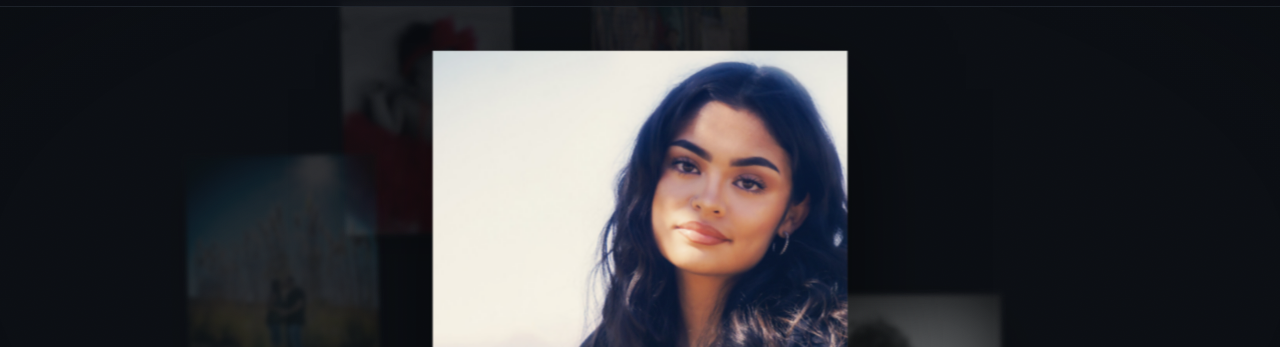
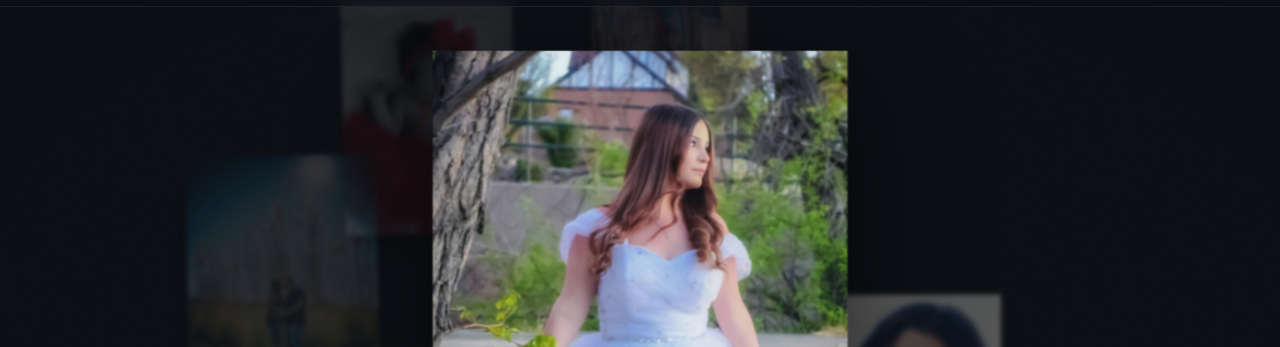
Before and after one commit to pabyizzy-cell/pure-elements, a plain HTML site: page index.html in a window 1280 px wide. Shown: the part 67-414 px from the top of the page. Drawn offline with Linux system fonts and the light colour scheme.

Commit message:
Vortex: lead with white-dress senior + add focus dwell/linger between photos

```diff
--- a/index.html
+++ b/index.html
@@ -261,7 +261,7 @@
 <!-- ===== VORTEX HERO ===== -->
 <section class="vortex-track" id="hero">
   <div class="stage">
-    <div class="staticHero"><img src="images/s4.jpg?v=2" alt="A senior portrait in warm evening light"></div>
+    <div class="staticHero"><img src="images/s1.jpg?v=2" alt="A senior portrait in soft daylight"></div>
     <div class="spiral" id="spiral"></div>
     <div class="hero-copy">
       <p class="eyebrow mono">Seniors · Families · Newborn — Northglenn, CO</p>
@@ -383,8 +383,8 @@
   var reduce = matchMedia('(prefers-reduced-motion: reduce)').matches;
 
   /* ---------- vortex ---------- */
-  var IMGS = ['s4','f5','n6','s1','f2','n2','s3','f3','n1','s6','f1','n4','s2','f4','n5','s5','n3'];
-  var N = IMGS.length, PER = 0.36;
+  var IMGS = ['s1','s4','f5','n6','f2','n2','s3','f3','n1','s6','f1','n4','s2','f4','n5','s5','n3'];
+  var N = IMGS.length, PER = 0.42;
   var THETA = 46*Math.PI/180, DZ = 235, R = 660, K = 0.85;
   var spiral = document.getElementById('spiral');
   var stage = document.querySelector('.stage');
@@ -408,7 +408,10 @@
         var rect=track.getBoundingClientRect();
         var L=track.offsetHeight-innerHeight;
         var g=clamp(-rect.top/L,0,1);
-        var p=clamp(g/0.86,0,1)*(N-1);          // last photo lands at g=0.86
+        var t=clamp(g/0.86,0,1), u=t*(N-1);     // last photo lands at g=0.86
+        var base=Math.min(Math.floor(u),N-1), frac=u-base;
+        var HOLD=0.5, tr=clamp((frac-HOLD)/(1-HOLD),0,1); // 0 while lingering, then ramps to next
+        var p=base + tr*tr*tr*(tr*(tr*6-15)+10); // photo holds in focus, then eases (swipes) to the next
         stage.style.opacity=(1-clamp((g-0.86)/0.14,0,1)).toFixed(3); // dissolve completes exactly at track end
         for(var i=0;i<N;i++){
           var el=els[i], q=i-p, aq=Math.abs(q);
```
